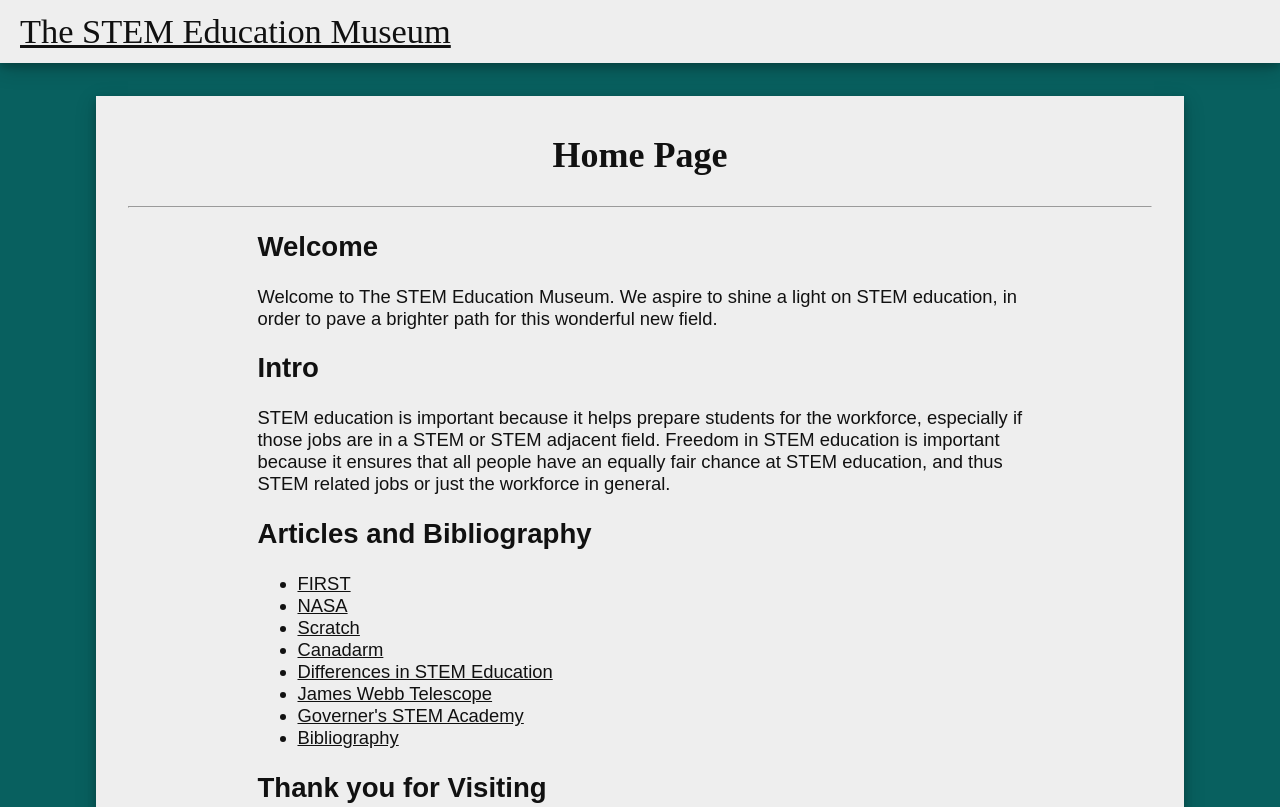
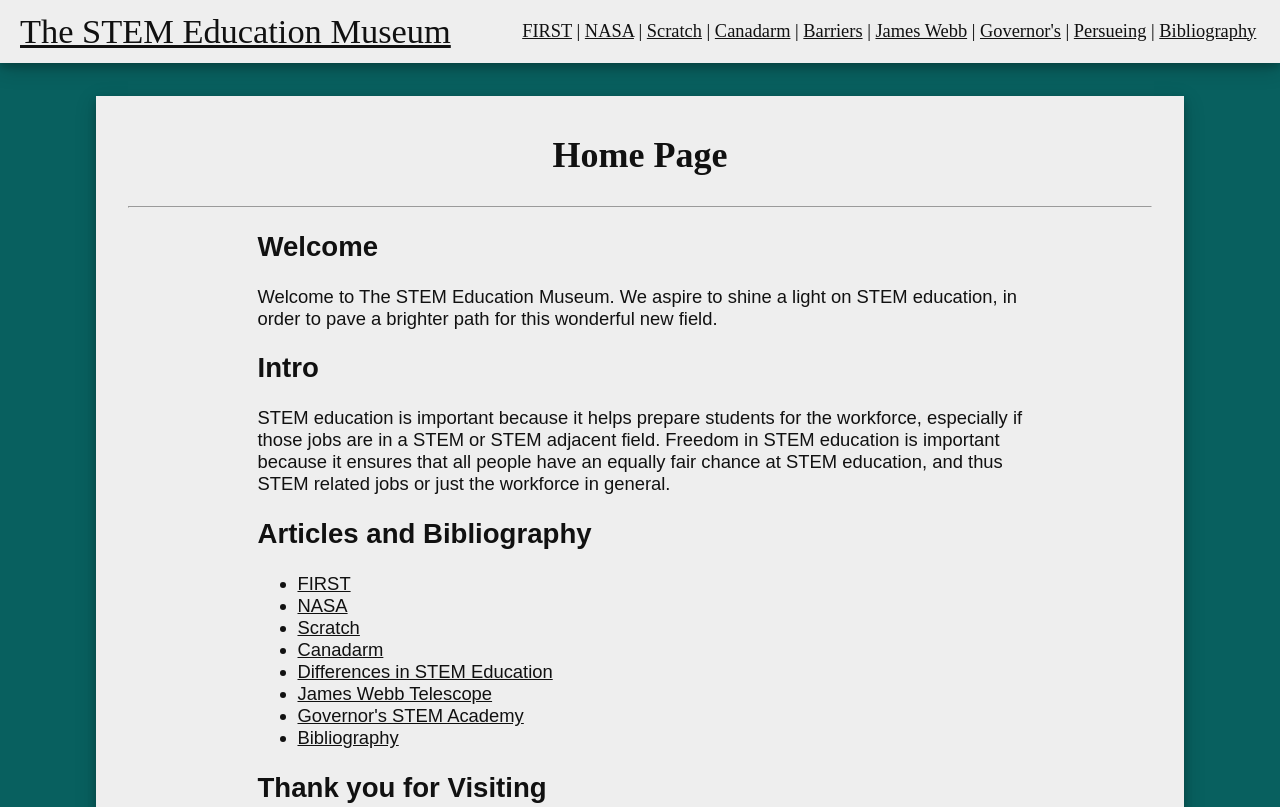
Before and after one commit to GrantS-R/STEM_Freedom_Museum, a plain HTML site: page index.html in a window 1280 px wide. Shown: the top 807 px of the page. Drawn offline with Linux system fonts and the light colour scheme.

Commit message:
update names, paths, and style

```diff
--- a/index.html
+++ b/index.html
@@ -7,6 +7,17 @@
     <body>
         <header>
             <a class="title" href="index.html">The STEM Education Museum</a>
+            <nav>
+                <a href="Exhibits/first.html">FIRST</a><span> |</span>
+                <a href="Exhibits/nasa.html">NASA</a><span> |</span>
+                <a href="Exhibits/scratch.html">Scratch</a><span> |</span>
+                <a href="Exhibits/canadarm.html">Canadarm</a><span> |</span>
+                <a href="Exhibits/barriers.html">Barriers</a><span> |</span>
+                <a href="Exhibits/jamesweb.html">James Webb</a><span> |</span>
+                <a href="Exhibits/governors.html">Governor's</a><span> |</span>
+                <a href="Exhibits/persueing.html">Persueing</a><span> |</span>
+                <a href="bibliography.html">Bibliography</a>
+            </nav>
         </header>
         <main>
             <article>
@@ -27,14 +38,14 @@
                     </p>
                     <h2>Articles and Bibliography</h2>
                     <ul>
-                        <li><a href="Exhibits/FirstExhibit.html">FIRST</a></li>
+                        <li><a href="Exhibits/first.html">FIRST</a></li>
                         <li><a href="Exhibits/nasa.html">NASA</a></li>
                         <li><a href="Exhibits/scratch.html">Scratch</a></li>
-                        <li><a href="Exhibits/CanadarmExhibit.html">Canadarm</a></li>
-                        <li><a href="Exhibits/barriers_to_STEM.html">Differences in STEM Education</a></li>
-                        <li><a href="Exhibits/JamesWebbSpaceTelescopeExhibit.html">James Webb Telescope</a></li>
-                        <li><a href="Exhibits/STEMAcademyExhibit.html">Governer's STEM Academy</a></li>
-                        <li><a href="Resources/bibliography.html">Bibliography</a></li>
+                        <li><a href="Exhibits/canadarm.html">Canadarm</a></li>
+                        <li><a href="Exhibits/barriers.html">Differences in STEM Education</a></li>
+                        <li><a href="Exhibits/jameswebb.html">James Webb Telescope</a></li>
+                        <li><a href="Exhibits/governors.html">Governor's STEM Academy</a></li>
+                        <li><a href="bibliography.html">Bibliography</a></li>
                     </ul>
 
                     <h2>Thank you for Visiting</h2>
--- a/style.css
+++ b/style.css
@@ -8,6 +8,7 @@
 
 body {
     background-color: var(--color-background);
+    font: serif;
 }
 
 main {
@@ -63,13 +64,13 @@
 img.display {
     display: block;
     margin-top: 2em;
+    margin-bottom: 2em;
+    margin-left: auto;
+    margin-right: auto;
     max-width: 90%;
     max-height: 75vh;
     width: calc(65% + 100px);
     object-fit: contain;
-    margin-bottom: 2em;
-    margin-left: auto;
-    margin-right: auto;
 }
 
 div.caption {
@@ -79,3 +80,12 @@
     margin-left: auto;
     margin-right: auto;
 }
+
+nav {
+    display: inline-block;
+    float: right;
+    text-align: right;
+    font-size: 1.15em;
+    margin-top: 0.47em;
+    margin-right: 0.2em;
+}
```
Also changed, not shown: Exhibits/scratch.html (+9 -8 lines), Exhibits/ProgressReport.html (deleted), Exhibits/STEMEducationStrategicPlan.html (deleted), Exhibits/barriers.html (renamed from Exhibits/barriers_to_STEM.html), Exhibits/canadarm.html (renamed from Exhibits/CanadarmExhibit.html), Exhibits/first.html (renamed from Exhibits/FirstExhibit.html), Exhibits/governors.html (renamed from Exhibits/STEMAcademyExhibit.html), Exhibits/jameswebb.html (renamed from Exhibits/JamesWebbSpaceTelescopeExhibit.html), Resources/bibliography.html (deleted), bibliography.html (added).
